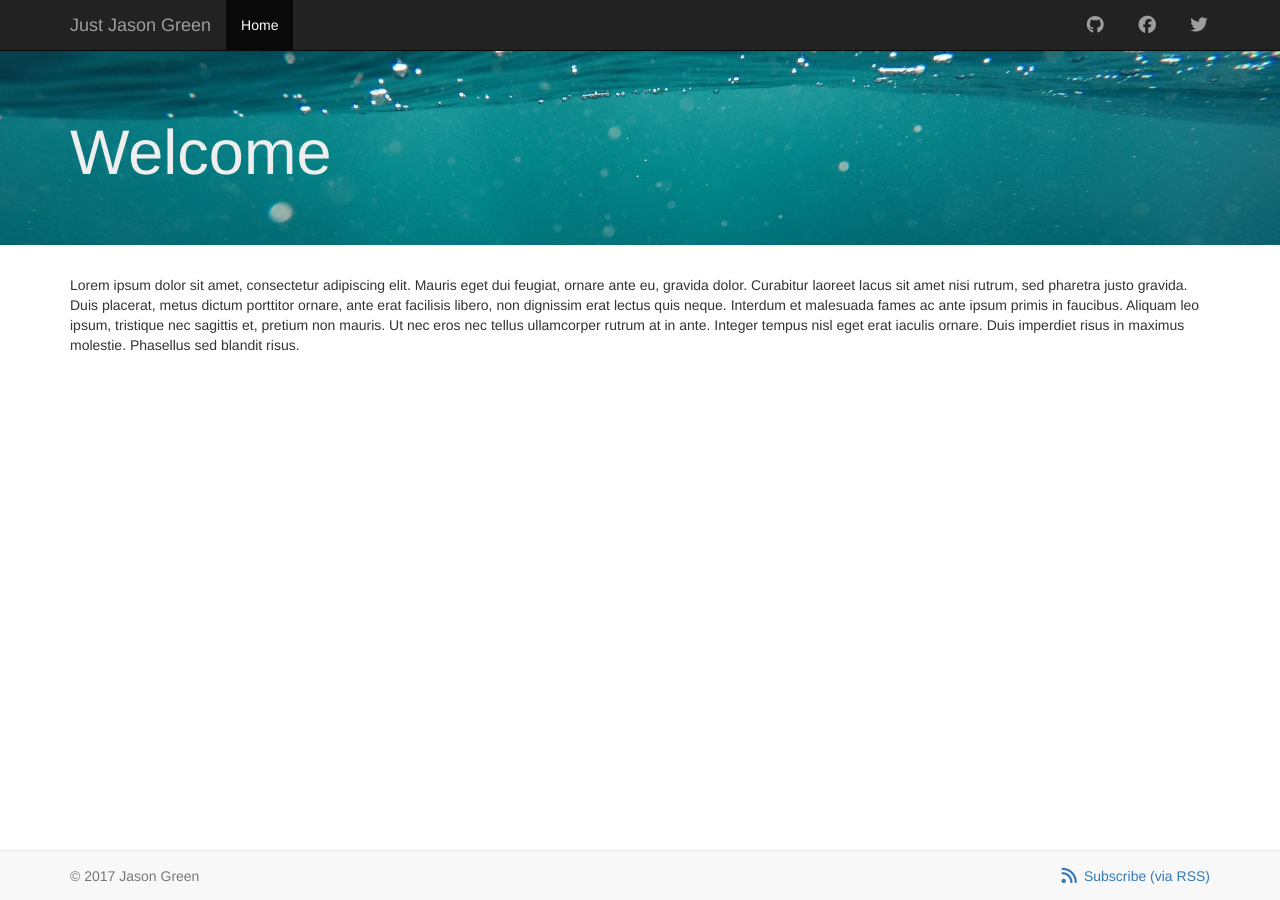
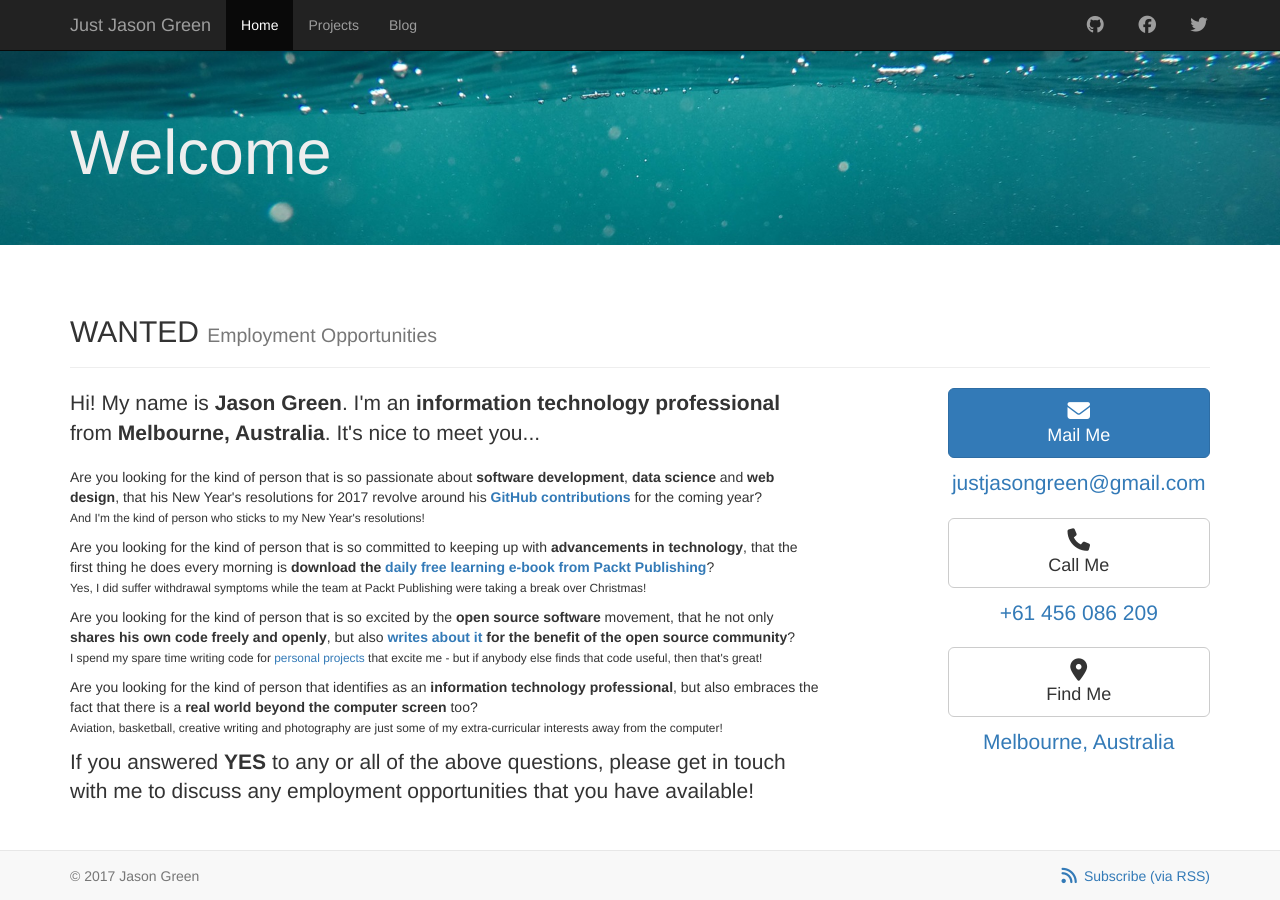
Before and after one commit to justjasongreen/justjasongreen.github.io, a Jekyll site: the page built from index.html, in a window 1280 px wide. Built offline with Jekyll 4.4.1, drawn with Linux system fonts in a browser that asks for light colours; nearby versions of some CDN libraries.

Commit message:
Write Home Page Content
Rename index.md to index.html and replace placeholder content with live content.

Add blog/index.html and projects/index.html to provide placeholder /blog/ and /projects/ links.

Update nav_items.yml to add 'Blog' and 'Projects' items to the navbar.

```diff
--- /dev/null
+++ b/index.html
@@ -0,0 +1,60 @@
+---
+title: "Welcome"
+title_separator: " to "
+---
+
+<div class="page-header">
+    <h2>WANTED <br class="visible-xs-inline" /><small>Employment Opportunities</small></h2>
+</div>
+<div class="row">
+    <div class="col-md-8">
+        <p class="lead">Hi! My name is <strong>Jason Green</strong>. I'm an <strong>information technology professional</strong> from <strong>Melbourne, Australia</strong>. It's nice to meet you...</p>
+        <p>
+            Are you looking for the kind of person that is so passionate about <strong>software development</strong>, <strong>data science</strong> and <strong>web design</strong>, that his New Year's resolutions for 2017 revolve around his <strong><a href="https://github.com/justjasongreen" target="_blank">GitHub contributions</a></strong> for the coming year?<br />
+            <small>And I'm the kind of person who sticks to my New Year's resolutions!</small>
+        </p>
+        <p>
+            Are you looking for the kind of person that is so committed to keeping up with <strong>advancements in technology</strong>, that the first thing he does every morning is <strong>download the <a href="https://www.packtpub.com/packt/offers/free-learning" target="_blank" rel="nofollow">daily free learning e-book from Packt Publishing</a></strong>?<br />
+            <small>Yes, I did suffer withdrawal symptoms while the team at Packt Publishing were taking a break over Christmas!</small>
+        </p>
+        <p>
+            Are you looking for the kind of person that is so excited by the <strong>open source software</strong> movement, that he not only <strong>shares his own code freely and openly</strong>, but also <strong><a href="{{ '/blog/' | relative_url }}">writes about it</a> for the benefit of the open source community</strong>?<br />
+            <small>I spend my spare time writing code for <a href="{{ '/projects/' | relative_url }}">personal projects</a> that excite me - but if anybody else finds that code useful, then that's great!</small>
+        </p>
+        <p>
+            Are you looking for the kind of person that identifies as an <strong>information technology professional</strong>, but also embraces the fact that there is a <strong>real world beyond the computer screen</strong> too?<br />
+            <small>Aviation, basketball, creative writing and photography are just some of my extra-curricular interests away from the computer!</small>
+        </p>
+        <p class="lead">If you answered <strong>YES</strong> to any or all of the above questions, please get in touch with me to discuss any employment opportunities that you have available!</p>
+    </div>
+    <div class="col-md-offset-1 col-md-3 text-center">
+        <hr class="visible-xs-block" />
+        <p>
+            <a href="mailto:justjasongreen@gmail.com" class="btn btn-primary btn-lg btn-block">
+                <i class="fa fa-envelope fa-fw fa-lg"></i><br />
+                Mail Me
+            </a>
+        </p>
+        <p class="lead">
+            <a href="mailto:justjasongreen@gmail.com">justjasongreen@gmail.com</a>
+        </p>
+        <p>
+            <a href="tel:+61-456-086-209" class="btn btn-default btn-lg btn-block">
+                <i class="fa fa-phone fa-fw fa-lg"></i><br />
+                Call Me
+            </a>
+        </p>
+        <p class="lead">
+            <a href="tel:+61-456-086-209">+61 456 086 209</a>
+        </p>
+        <p>
+            <a href="https://goo.gl/maps/aoTqY396MpR2" class="btn btn-default btn-lg btn-block" target="_blank" rel="nofollow">
+                <i class="fa fa-map-marker fa-fw fa-lg"></i><br />
+                Find Me
+            </a>
+        </p>
+        <p class="lead">
+            <a href="https://goo.gl/maps/aoTqY396MpR2" target="_blank" rel="nofollow">Melbourne, Australia</a>
+        </p>
+    </div>
+</div>
--- a/index.md
+++ /dev/null
@@ -1,6 +0,0 @@
----
-title: "Welcome"
-title_separator: " to "
----
-
-Lorem ipsum dolor sit amet, consectetur adipiscing elit. Mauris eget dui feugiat, ornare ante eu, gravida dolor. Curabitur laoreet lacus sit amet nisi rutrum, sed pharetra justo gravida. Duis placerat, metus dictum porttitor ornare, ante erat facilisis libero, non dignissim erat lectus quis neque. Interdum et malesuada fames ac ante ipsum primis in faucibus. Aliquam leo ipsum, tristique nec sagittis et, pretium non mauris. Ut nec eros nec tellus ullamcorper rutrum at in ante. Integer tempus nisl eget erat iaculis ornare. Duis imperdiet risus in maximus molestie. Phasellus sed blandit risus.
```
Also changed, not shown: _data/nav_items.yml (+8 -0 lines), blog/index.html (added, +8 -0 lines), projects/index.html (added, +8 -0 lines).
